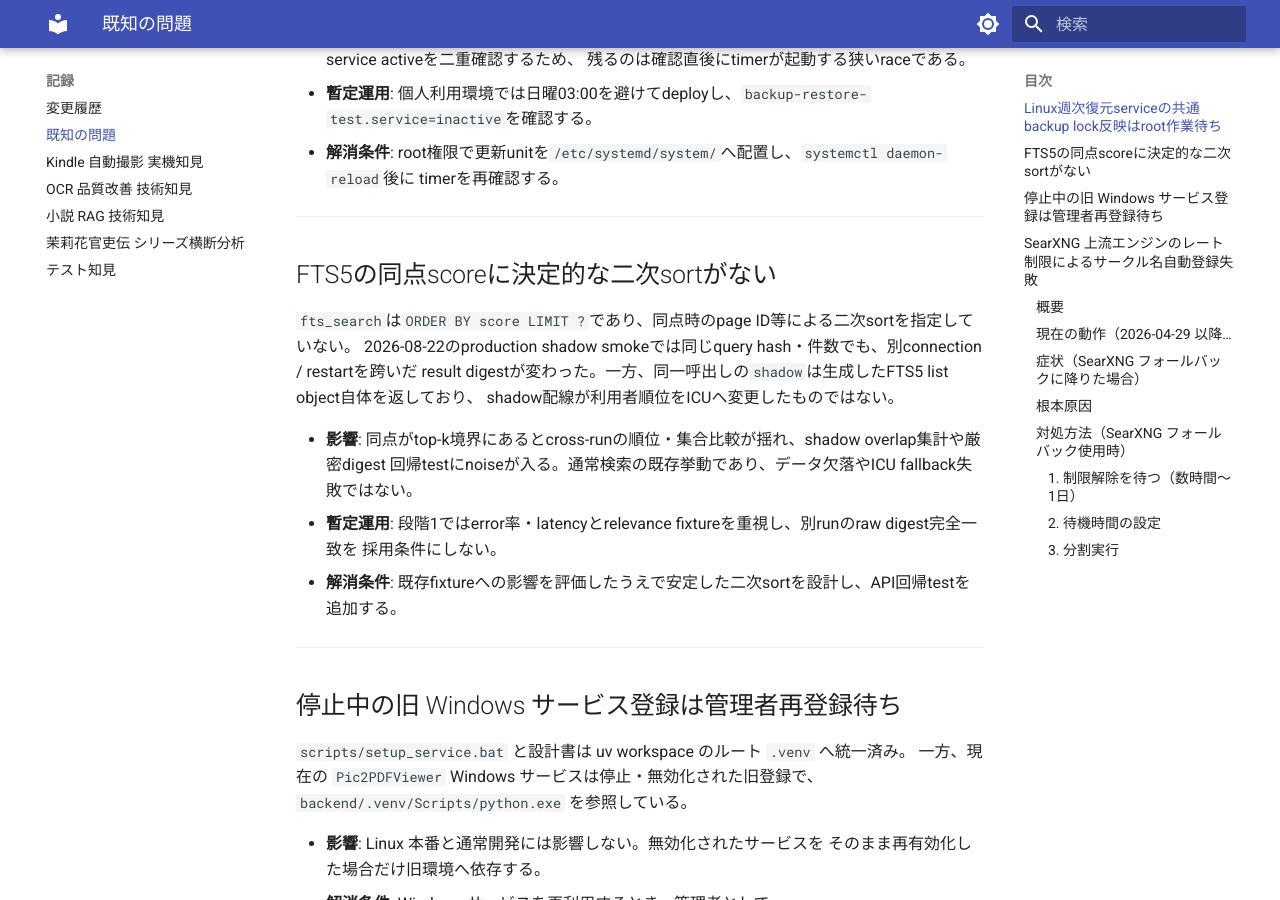
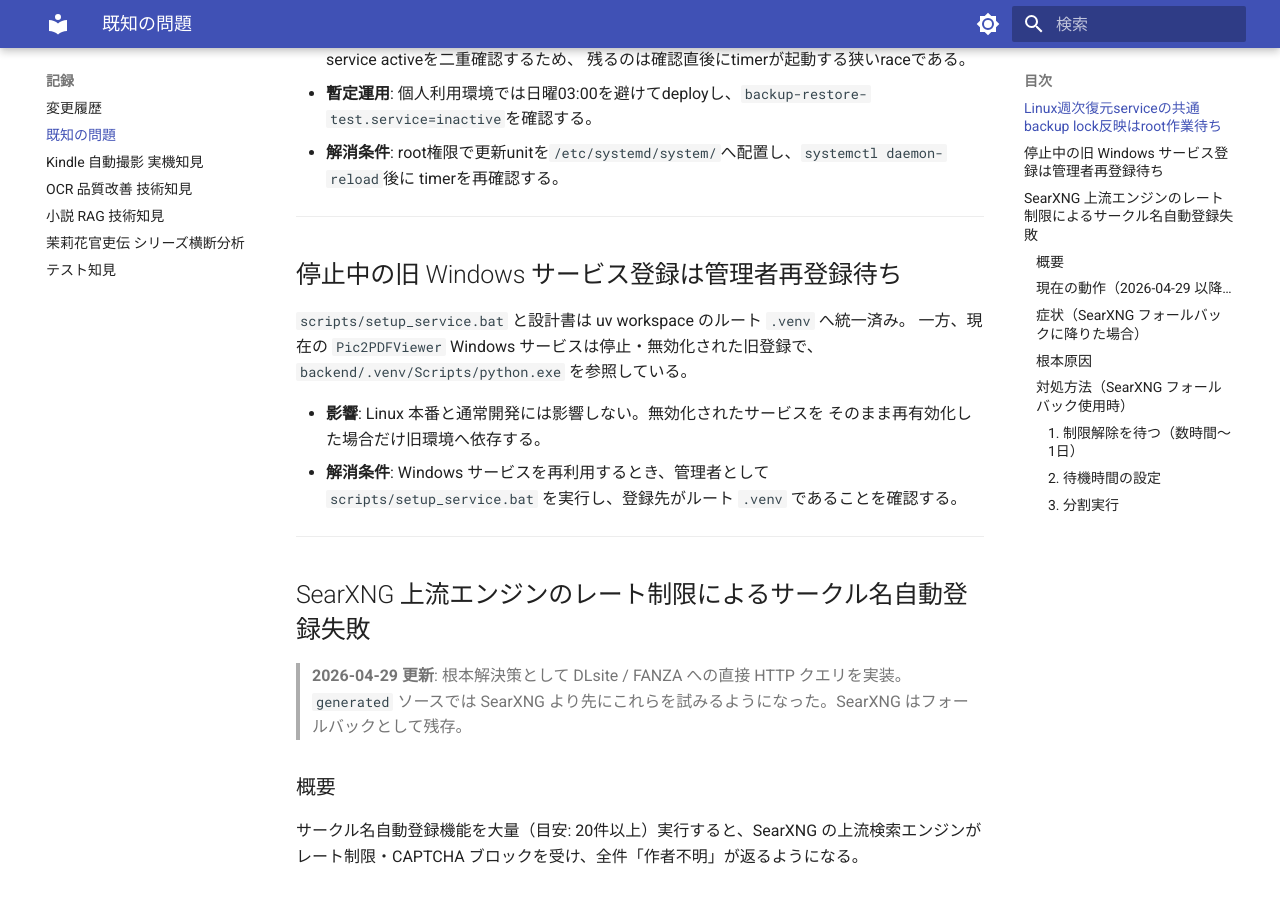
Before and after one commit to kkmmyr/Pic2PDF_Viewer, an MkDocs documentation site: the page built from docs/log/既知の問題.md, in a window 1280 px wide and 900 px high, scrolled down 401 px. Built offline with MkDocs 1.6.1 and Material for MkDocs 9.7.7, drawn with Linux system fonts in a browser that asks for light colours.

Commit message:
fix(search): stabilize FTS5 score ties
Use canonical page IDs as the deterministic secondary order for
production and evaluation FTS5 queries, with a cross-connection
regression test and updated rollout documentation.

Co-Authored-By: Codex GPT-5.6 Sol <noreply@anthropic.com>

```diff
--- a/docs/log/既知の問題.md
+++ b/docs/log/既知の問題.md
@@ -12,21 +12,6 @@ repositoryの`deploy/backup-restore-test.service`は`/opt/pic2pdf-viewer/.backup
 - **暫定運用**: 個人利用環境では日曜03:00を避けてdeployし、`backup-restore-test.service=inactive`を確認する。
 - **解消条件**: root権限で更新unitを`/etc/systemd/system/`へ配置し、`systemctl daemon-reload`後に
   timerを再確認する。
-
----
-
-## FTS5の同点scoreに決定的な二次sortがない
-
-`fts_search`は`ORDER BY score LIMIT ?`であり、同点時のpage ID等による二次sortを指定していない。
-2026-08-22のproduction shadow smokeでは同じquery hash・件数でも、別connection / restartを跨いだ
-result digestが変わった。一方、同一呼出しの`shadow`は生成したFTS5 list object自体を返しており、
-shadow配線が利用者順位をICUへ変更したものではない。
-
-- **影響**: 同点がtop-k境界にあるとcross-runの順位・集合比較が揺れ、shadow overlap集計や厳密digest
-  回帰testにnoiseが入る。通常検索の既存挙動であり、データ欠落やICU fallback失敗ではない。
-- **暫定運用**: 段階1ではerror率・latencyとrelevance fixtureを重視し、別runのraw digest完全一致を
-  採用条件にしない。
-- **解消条件**: 既存fixtureへの影響を評価したうえで安定した二次sortを設計し、API回帰testを追加する。
 
 ---
 
```
Also changed, not shown: docs/design/詳細設計/機能別/小説RAG_検索QA設計.md (+3 -2 lines), docs/log/変更履歴.md (+7 -0 lines), docs/log/計画/バックログ.md (+2 -1 lines), 3 other files.
